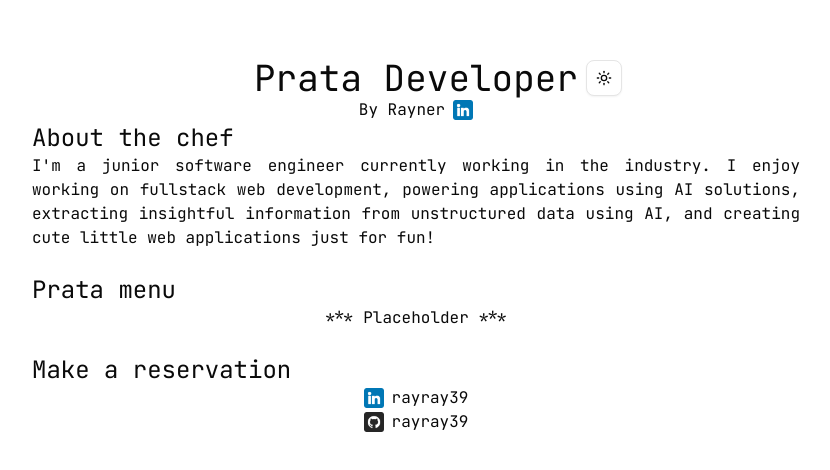
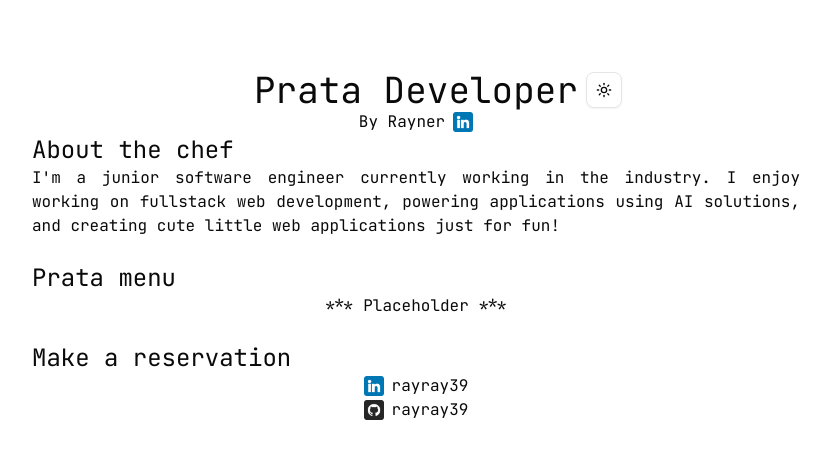
Before and after one commit to rayray39/prata, a Next.js app: page / in a window 1280 px wide. Shown: the part 154-624 px from the top of the page, without its empty margins (224-1054 px from the left). Built offline with nearby package versions, Linux system fonts and the light colour scheme.

Commit message:
Update about section text

```diff
--- a/src/about/about.tsx
+++ b/src/about/about.tsx
@@ -6,7 +6,7 @@ export function About() {
 
             <div className="text-justify">
                 I'm a junior software engineer currently working in the industry.
-                I enjoy working on fullstack web development, powering applications using AI solutions, extracting insightful information from unstructured data using AI, and creating cute little web applications just for fun!
+                I enjoy working on fullstack web development, powering applications using AI solutions, and creating cute little web applications just for fun!
             </div>
         </div>
     )
```
